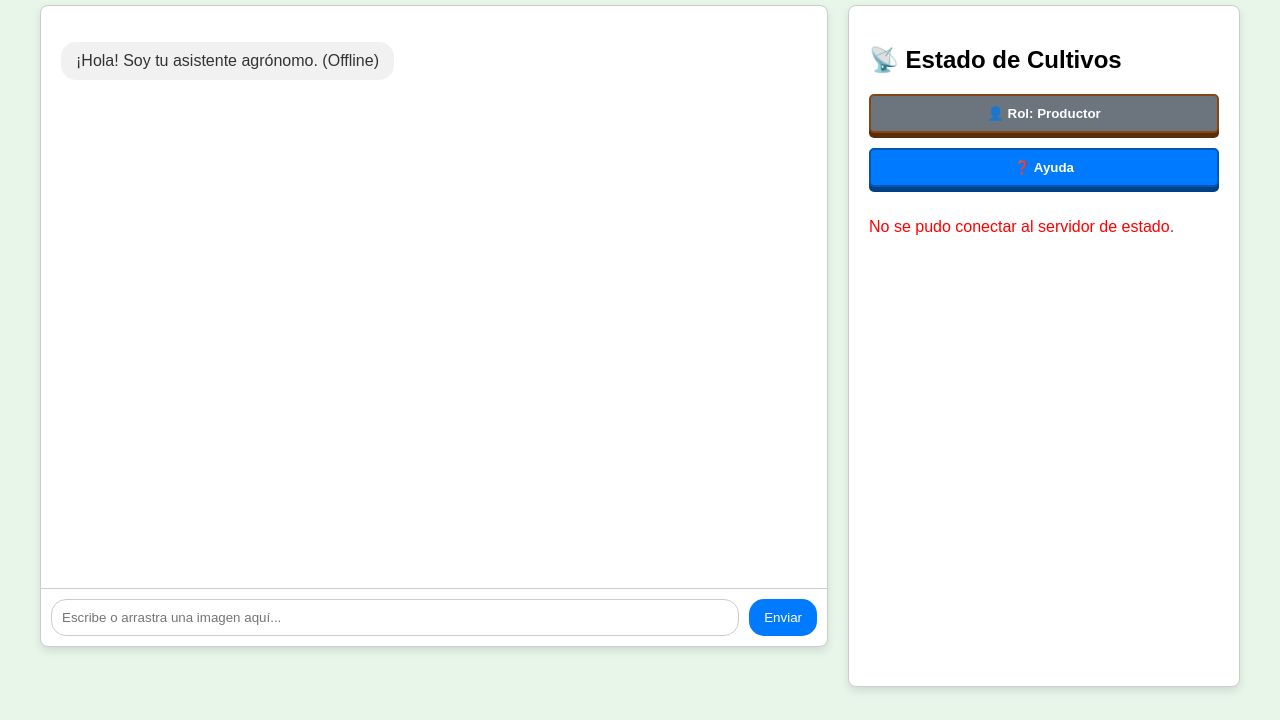
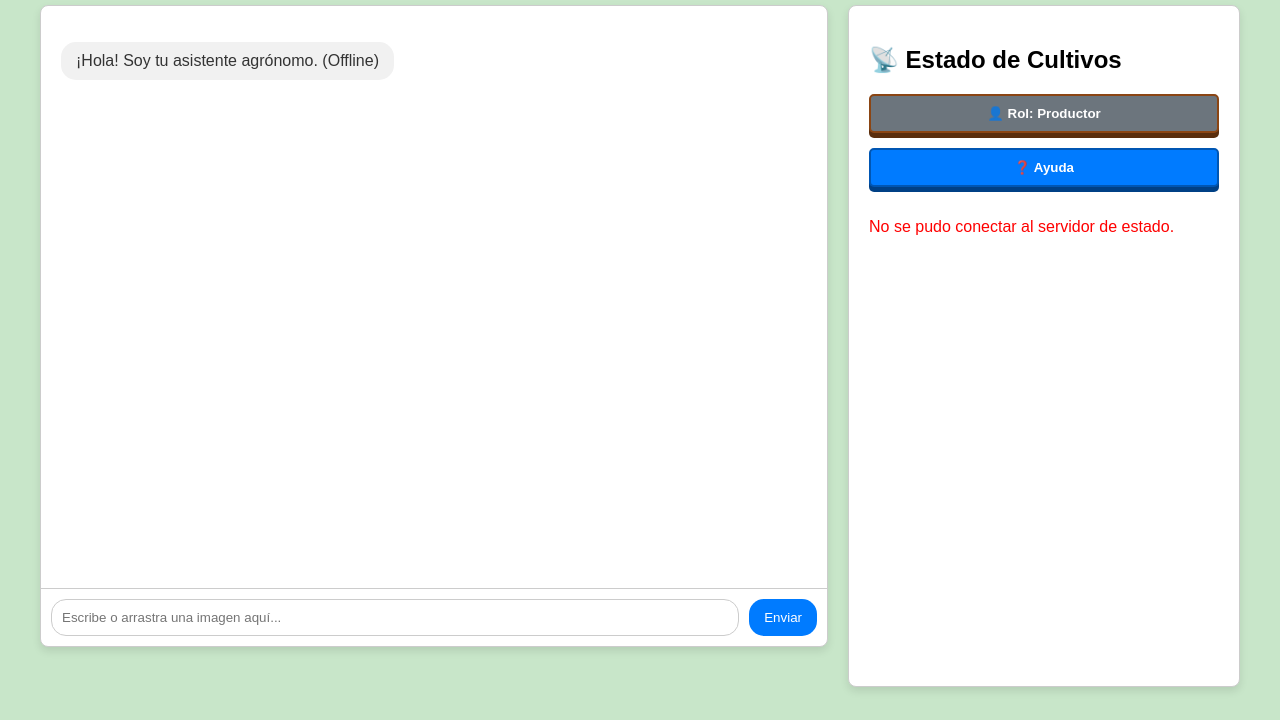
Before and after one commit to cero97-ctrl/Agente-IA-Agro-Inteligente, a plain HTML site: page index.html in a window 1280 px wide. Shown: the part 80-800 px from the top of the page. Drawn offline with Linux system fonts and the light colour scheme; no server answers.

Commit message:
Update from update_repo.sh on branch main

```diff
--- a/index.html
+++ b/index.html
@@ -13,7 +13,7 @@
             align-items: center;
             justify-content: flex-start;
             min-height: 100vh;
-            background-color: #e8f5e9;
+            background-color: #c8e6c9;
             margin: 0;
         }
 
```
